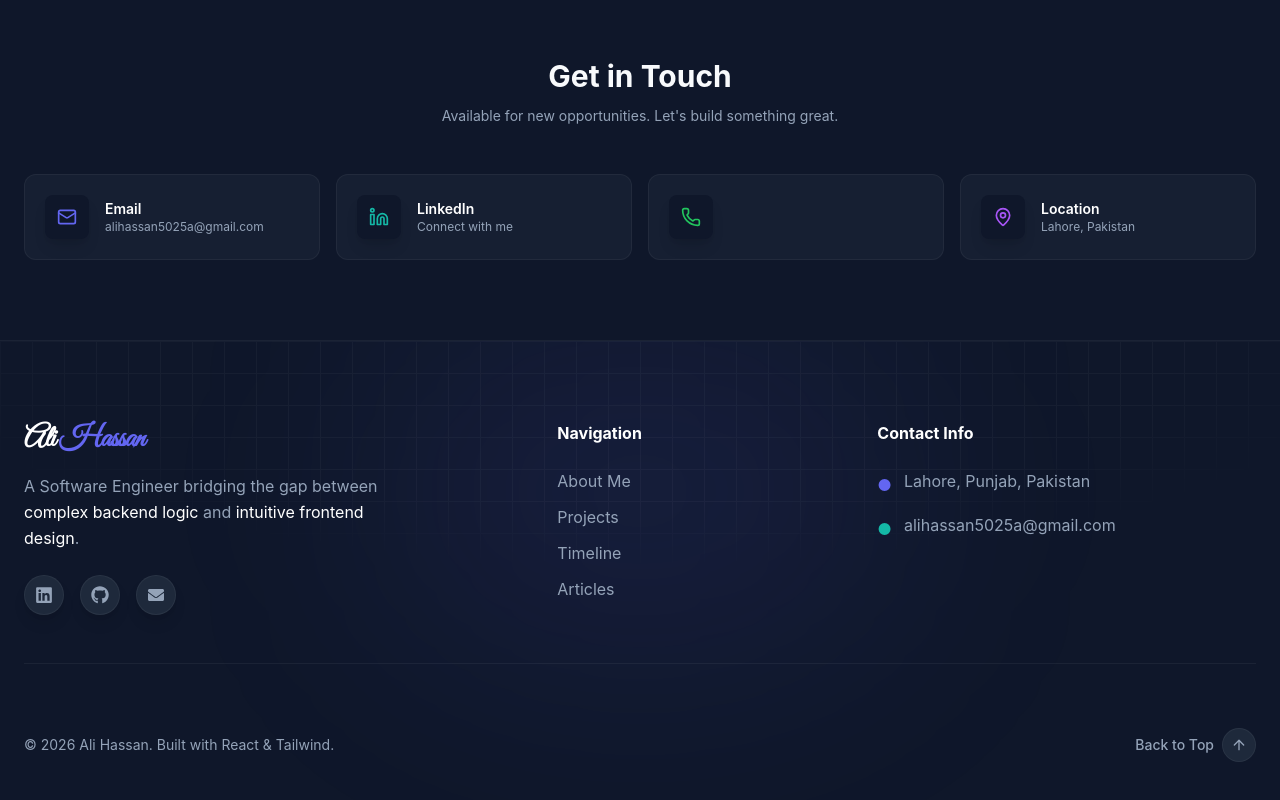
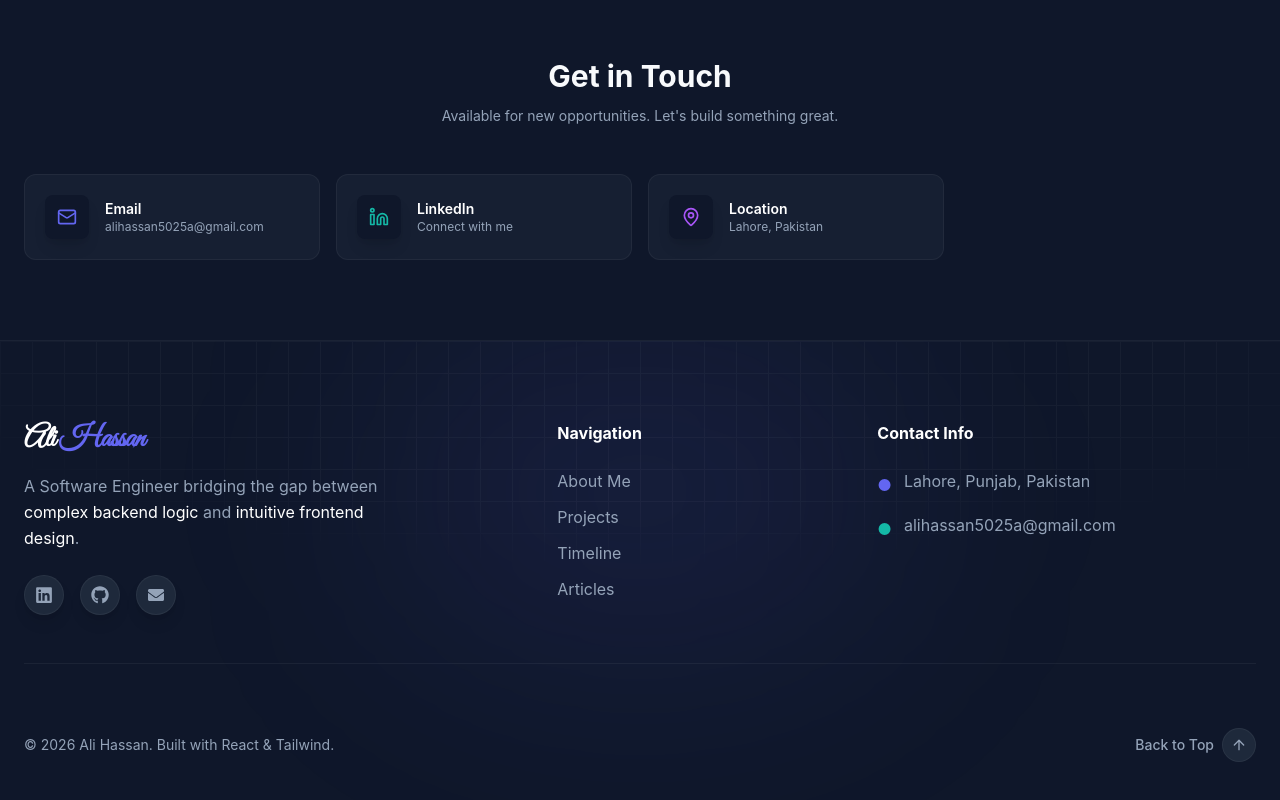
Before and after one commit to alyhassan23/ali-hassan, a React (Vite) app: page / in a window 1280 px wide. Shown: the part 5432-6232 px from the top of the page. Built offline with nearby package versions, Linux system fonts and the light colour scheme.

Commit message:
Update Contact.jsx

```diff
--- a/src/components/Contact.jsx
+++ b/src/components/Contact.jsx
@@ -61,7 +61,7 @@ const Contact = () => {
           </a>
 
           {/* Phone Card */}
-          <a
+          {/* <a
             href="tel:+923000000000" // Update this
             className="group relative bg-secondary/50 hover:bg-secondary p-5 rounded-xl border border-white/5 transition-all duration-300 hover:-translate-y-1 overflow-hidden"
           >
@@ -71,12 +71,12 @@ const Contact = () => {
               <div className="p-3 bg-primary rounded-lg text-green-500 group-hover:text-white group-hover:bg-green-500 transition-colors shadow-lg">
                 <Phone size={20} />
               </div>
-              {/* <div>
+              <div>
                 <h3 className="text-white font-semibold text-sm">Phone</h3>
                 <p className="text-textMuted text-xs">+92 337 4848230</p>
-              </div> */}
+              </div>
             </div>
-          </a>
+          </a> */}
 
           {/* Location Card */}
           <div className="group relative bg-secondary/50 p-5 rounded-xl border border-white/5 transition-all duration-300 hover:-translate-y-1 overflow-hidden">
```
